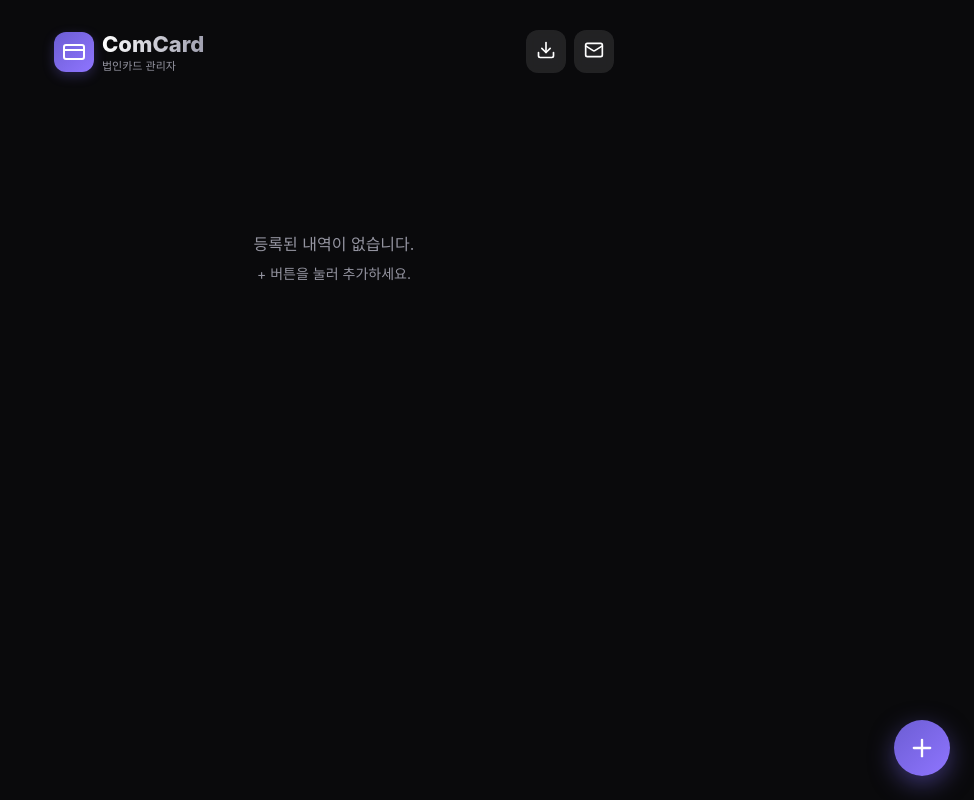
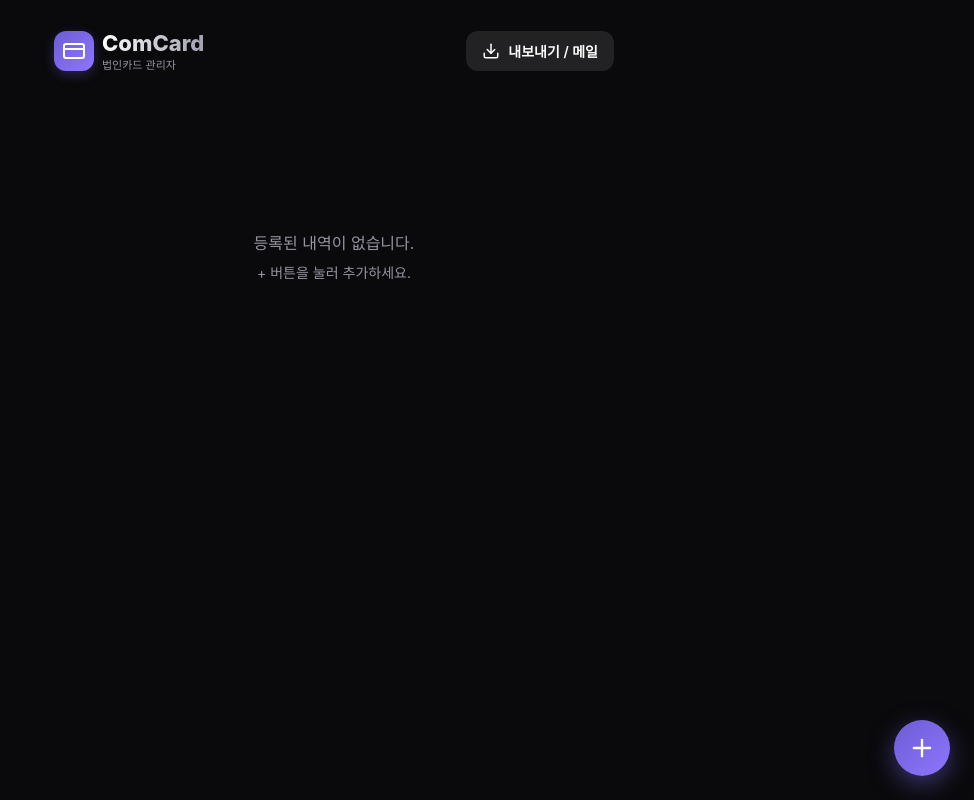
Before and after one commit to ggonsajang/comcard, a Next.js app: page / in a window 1280 px wide. Shown: the whole page, without its empty margins (306-1280 px from the left). Built offline with nearby package versions, Linux system fonts and the light colour scheme.

Commit message:
feat: add advanced export options and update email logic

```diff
--- a/app/page.tsx
+++ b/app/page.tsx
@@ -45,10 +45,53 @@ export default function Home() {
     setView('edit');
   };
 
+  // Export State
+  const [showExportMenu, setShowExportMenu] = useState(false);
+
+  // Helpers for filtering
+  const filterExpenses = (mode: 'all' | 'prev' | 'curr') => {
+    const now = new Date();
+    const currMonth = now.getMonth();
+    const currYear = now.getFullYear();
+
+    // Previous month logic (handles Jan -> Dec prev year)
+    let prevMonth = currMonth - 1;
+    let prevYear = currYear;
+    if (prevMonth < 0) {
+      prevMonth = 11;
+      prevYear = currYear - 1;
+    }
+
+    return expenses.filter(e => {
+      if (mode === 'all') return true;
+      const d = new Date(e.date);
+      if (mode === 'curr') {
+        return d.getMonth() === currMonth && d.getFullYear() === currYear;
+      }
+      if (mode === 'prev') {
+        return d.getMonth() === prevMonth && d.getFullYear() === prevYear;
+      }
+      return false;
+    });
+  };
+
+  const getExportTitle = (mode: 'all' | 'prev' | 'curr') => {
+    const now = new Date();
+    if (mode === 'all') return '전체_내역';
+    if (mode === 'curr') return `${now.getFullYear()}년${now.getMonth() + 1}월_내역`;
+
+    let prevMonth = now.getMonth(); // 0-11. actual month is +1. so prevMonth index is (curr - 1).
+    // If we want "Last Month" string:
+    const d = new Date(now.getFullYear(), now.getMonth() - 1, 1);
+    return `${d.getFullYear()}년${d.getMonth() + 1}월_내역`;
+  };
+
   // Excel Export Logic
-  const handleExport = () => {
-    if (expenses.length === 0) {
-      alert('내보낼 데이터가 없습니다.');
+  const handleExport = (mode: 'all' | 'prev' | 'curr', isMailAction: boolean = false) => {
+    const filteredData = filterExpenses(mode);
+
+    if (filteredData.length === 0) {
+      alert('선택한 기간에 내보낼 데이터가 없습니다.');
       return;
     }
 
@@ -64,10 +107,8 @@ export default function Home() {
     ];
 
     // 2. Format Data
-    const data = expenses.map(e => {
+    const data = filteredData.map(e => {
       const d = new Date(e.date);
-      // Format: 2025. 12. 29 오후 12:56:00
-      // Simple manual formatting to match korean style roughly
       const year = d.getFullYear();
       const month = d.getMonth() + 1;
       const day = d.getDate();
@@ -76,11 +117,9 @@ export default function Home() {
       const seconds = d.getSeconds();
       const ampm = hours >= 12 ? '오후' : '오전';
       hours = hours % 12;
-      hours = hours ? hours : 12; // the hour '0' should be '12'
+      hours = hours ? hours : 12;
 
       const dateStr = `${year}. ${month}. ${day} ${ampm} ${hours}:${minutes.toString().padStart(2, '0')}:${seconds.toString().padStart(2, '0')}`;
-
-      // Amount with '원'
       const amountStr = `${e.amount.toLocaleString()}원`;
 
       return [
@@ -96,28 +135,36 @@ export default function Home() {
 
     // 3. Create Worksheet
     const ws = XLSX.utils.aoa_to_sheet([headers, ...data]);
-
-    // Adjust column widths (optional but nice)
     ws['!cols'] = [
-      { wch: 25 }, // Date
-      { wch: 10 }, // Cat
-      { wch: 15 }, // Amount
-      { wch: 10 }, // Work
-      { wch: 30 }, // Project
-      { wch: 25 }, // Participants
-      { wch: 30 }, // Remarks
+      { wch: 25 }, { wch: 10 }, { wch: 15 }, { wch: 10 }, { wch: 30 }, { wch: 25 }, { wch: 30 },
     ];
 
     // 4. Create Workbook and Download
     const wb = XLSX.utils.book_new();
+    const title = getExportTitle(mode);
     XLSX.utils.book_append_sheet(wb, ws, '법인카드사용내역');
-    XLSX.writeFile(wb, `법인카드내역_${new Date().toISOString().slice(0, 10)}.xlsx`);
+    XLSX.writeFile(wb, `법인카드_${title}.xlsx`);
+
+    // 5. Mail Trigger
+    if (isMailAction) {
+      // Slight delay to allow download to start
+      setTimeout(() => {
+        const subjectTitle = title.replace(/_/g, ' '); // 2026년2월 내역
+        const subject = encodeURIComponent(`${subjectTitle} 법인카드 사용내역 송부`);
+        const body = encodeURIComponent(`${subjectTitle} 법인카드 사용내역 엑셀 파일을 송부합니다.\n\n(다운로드된 엑셀 파일을 첨부하여 보내주세요.)`);
+        window.location.href = `mailto:dklee@itqi.kr?subject=${subject}&body=${body}`;
+      }, 1000); // 1s delay
+    } else {
+      alert(`${title} 다운로드가 완료되었습니다.`);
+    }
+
+    setShowExportMenu(false);
   };
 
   return (
     <main className="container">
       {/* Header */}
-      <header className="flex-between" style={{ marginBottom: '24px', padding: '10px 0' }}>
+      <header className="flex-between" style={{ marginBottom: '24px', padding: '10px 0', position: 'relative' }}>
         <div className="flex-center gap-2">
           <div style={{ width: '40px', height: '40px', background: 'linear-gradient(135deg, var(--primary), #8f75ff)', borderRadius: '12px', display: 'flex', alignItems: 'center', justifyContent: 'center', boxShadow: '0 4px 12px rgba(108, 93, 211, 0.3)' }}>
             <CreditCard color="white" size={24} />
@@ -129,41 +176,66 @@ export default function Home() {
         </div>
 
         {view === 'list' && (
-          <div style={{ display: 'flex' }}>
+          <div style={{ position: 'relative' }}>
             <button
-              onClick={handleExport}
+              onClick={() => setShowExportMenu(!showExportMenu)}
               style={{
                 background: 'rgba(255, 255, 255, 0.1)',
                 borderRadius: '12px',
-                padding: '10px',
+                padding: '10px 16px',
                 color: 'var(--text-main)',
-                backdropFilter: 'blur(5px)'
+                backdropFilter: 'blur(5px)',
+                fontSize: '14px',
+                fontWeight: '600',
+                display: 'flex',
+                alignItems: 'center',
+                gap: '8px'
               }}
             >
-              <Download size={20} />
+              <Download size={18} />
+              내보내기 / 메일
             </button>
 
-            <button
-              onClick={() => {
-                handleExport();
-                setTimeout(() => {
-                  const subject = encodeURIComponent("법인카드 사용내역 송부");
-                  const body = encodeURIComponent("법인카드 사용내역 엑셀 파일을 첨부하여 송부합니다.\n\n(다운로드된 엑셀 파일을 첨부해주세요.)");
-                  window.location.href = `mailto:dkLee@itqi.com?subject=${subject}&body=${body}`;
-                  alert("엑셀 파일이 다운로드되었습니다.\n메일 작성 창이 열리면 다운로드된 파일을 첨부해서 보내주세요.");
-                }, 1000);
-              }}
-              style={{
-                background: 'rgba(255, 255, 255, 0.1)',
-                borderRadius: '12px',
-                padding: '10px',
-                color: 'var(--text-main)',
-                backdropFilter: 'blur(5px)',
-                marginLeft: '8px'
-              }}
-            >
-              <Mail size={20} />
-            </button>
+            {showExportMenu && (
+              <div style={{
+                position: 'absolute',
+                top: '110%',
+                right: 0,
+                width: '240px',
+                background: '#1c1c21',
+                border: '1px solid var(--border-light)',
+                borderRadius: '16px',
+                padding: '8px',
+                boxShadow: '0 10px 40px rgba(0,0,0,0.5)',
+                zIndex: 1000,
+                display: 'flex',
+                flexDirection: 'column',
+                gap: '4px'
+              }}>
+                <div style={{ padding: '8px', fontSize: '12px', color: '#666', fontWeight: 'bold' }}>엑셀 다운로드 (파일저장)</div>
+                <button onClick={() => handleExport('all')} className="menu-item" style={{ textAlign: 'left', padding: '10px', borderRadius: '8px', background: 'transparent', color: '#fff', fontSize: '14px' }}>
+                  📅 전체 내역 다운로드
+                </button>
+                <button onClick={() => handleExport('prev')} className="menu-item" style={{ textAlign: 'left', padding: '10px', borderRadius: '8px', background: 'transparent', color: '#fff', fontSize: '14px' }}>
+                  ⏮️ 전월 내역 다운로드
+                </button>
+                <button onClick={() => handleExport('curr')} className="menu-item" style={{ textAlign: 'left', padding: '10px', borderRadius: '8px', background: 'transparent', color: '#fff', fontSize: '14px' }}>
+                  ✅ 당월 내역 다운로드
+                </button>
+
+                <div style={{ height: '1px', background: '#333', margin: '4px 0' }} />
+
+                <div style={{ padding: '8px', fontSize: '12px', color: '#666', fontWeight: 'bold' }}>메일 발송 (다운로드+메일앱)</div>
+                <button onClick={() => handleExport('prev', true)} className="menu-item" style={{ textAlign: 'left', padding: '10px', borderRadius: '8px', background: 'transparent', color: '#a29bfe', fontSize: '14px' }}>
+                  📧 전월 내역 제출
+                </button>
+                <button onClick={() => handleExport('curr', true)} className="menu-item" style={{ textAlign: 'left', padding: '10px', borderRadius: '8px', background: 'transparent', color: '#a29bfe', fontSize: '14px' }}>
+                  📧 당월 내역 제출
+                </button>
+              </div>
+            )}
+
+            {/* Click outside closer check could be added here or just toggle */}
           </div>
         )}
       </header>
```
